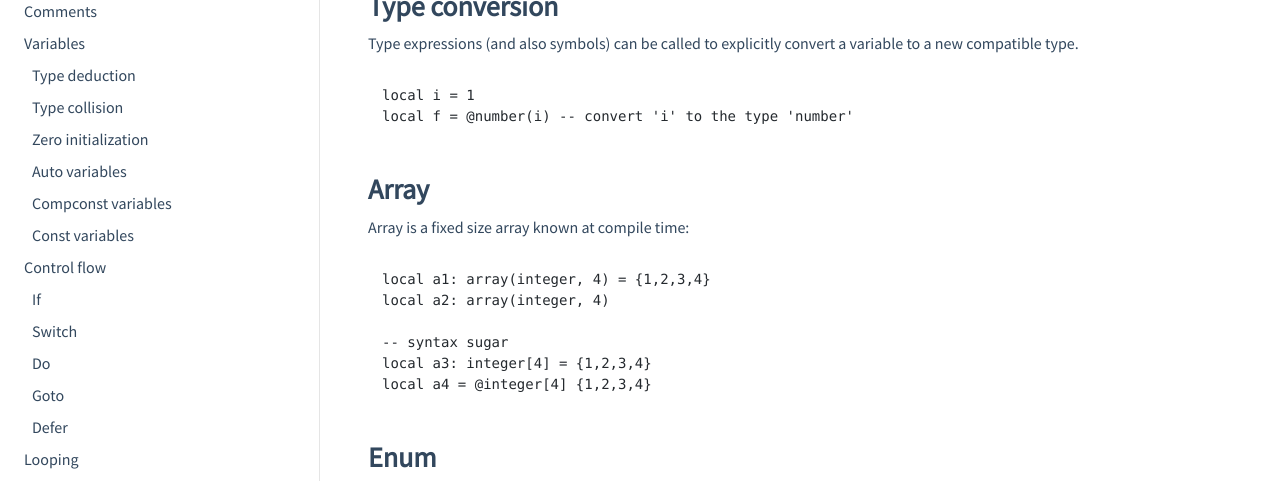
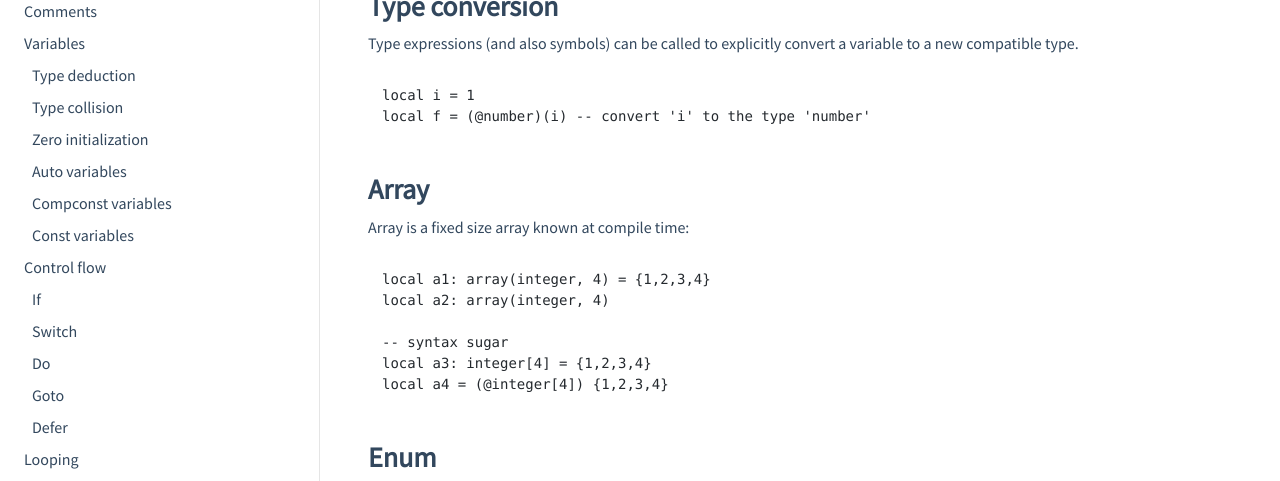
Before and after one commit to edubart/nelua-lang, a Jekyll site: the page built from docs/pages/overview.md, in a window 1280 px wide and 900 px high, scrolled down 8768 px. Shown: the part 173-654 px from the top of the window. Built offline with Jekyll 4.4.1, drawn with Linux system fonts in a browser that asks for light colours; nearby versions of some CDN libraries; some of the changed text lies outside the part shown.

Commit message:
Improve type construction to avoid ambigous syntax

````diff
--- a/docs/pages/overview.md
+++ b/docs/pages/overview.md
@@ -450,7 +450,7 @@ variable to a new compatible type.
 
 ```nelua
 local i = 1
-local f = @number(i) -- convert 'i' to the type 'number'
+local f = (@number)(i) -- convert 'i' to the type 'number'
 ```
 
 ### Array
@@ -463,7 +463,7 @@ local a2: array(integer, 4)
 
 -- syntax sugar
 local a3: integer[4] = {1,2,3,4}
-local a4 = @integer[4] {1,2,3,4}
+local a4 = (@integer[4]) {1,2,3,4}
 ```
 
 ### Enum
@@ -481,7 +481,7 @@ local Weeks = @enum {
   Saturday
 }
 
-local a: Weeks = @Weeks.Sunday
+local a: Weeks = Weeks.Sunday
 print(Weeks.Sunday) -- outputs 1
 print(tostring(Weeks.Sunday)) -- outputs Sunday
 ```
@@ -521,7 +521,7 @@ a.age  = 20
 print(a.age)
 
 -- record initialization
-local b = @Person {name = 1, age = 2}
+local b = (@Person){name = 1, age = 2}
 print(b.age)
 ```
 
@@ -615,7 +615,7 @@ local r: range(integer) = 1:10
 Span are pointers to a block of contiguous elements at runtime.
 
 ```nelua
-local arr = @integer[4] {1,2,3,4}
+local arr = (@integer[4]) {1,2,3,4}
 local s = arr[1:2]
 print(s[0], s[1]) -- outputs 2 3
 
@@ -1109,7 +1109,7 @@ Nelua can import C functions from C headers:
 local function malloc(size: usize): pointer <cimport('malloc','<stdlib.h>')> end
 local function memset(s: pointer, c: int32, n: usize): pointer <cimport('memset','<stdlib.h>')> end
 local function free(ptr: pointer) <cimport('free','<stdlib.h>')> end
-local a = @int64[10]*(malloc(10 * 8))
+local a = (@int64[10]*)(malloc(10 * 8))
 memset(a, 0, 10*8)
 assert(a[0] == 0)
 a[0] = 1
````
Also changed, not shown: 12 other files.
